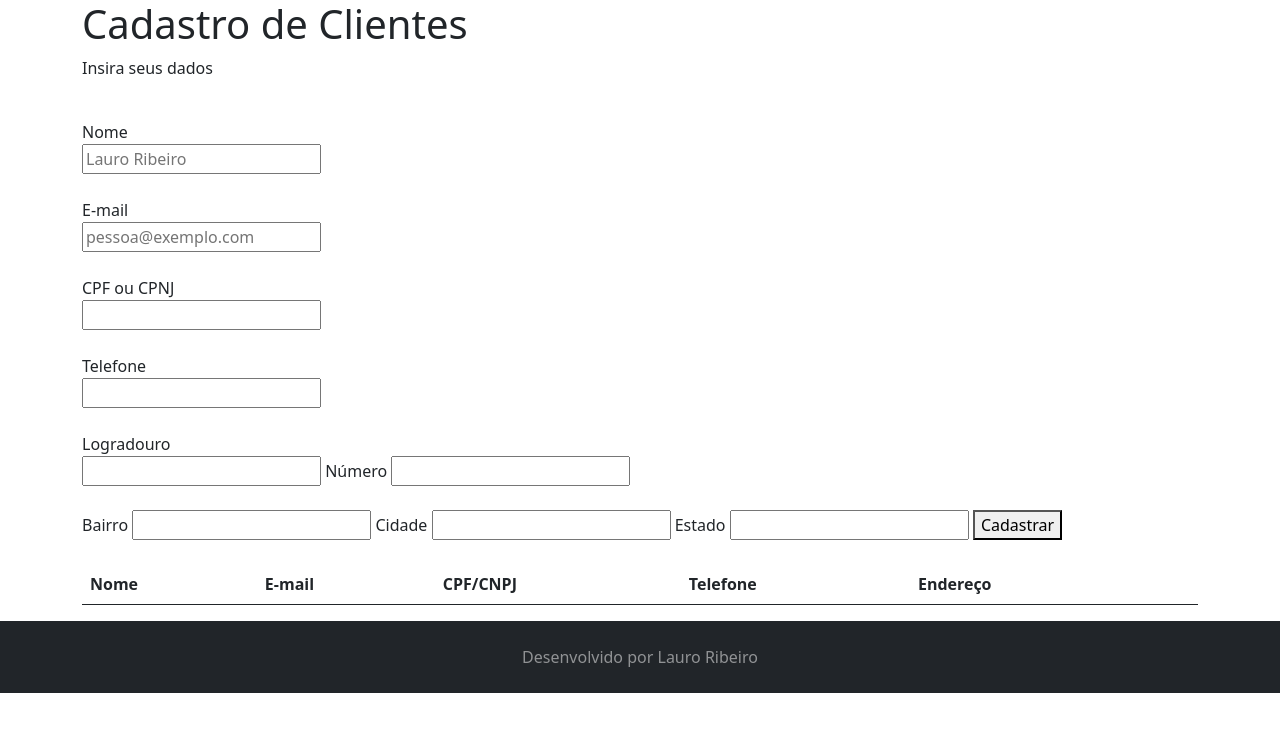
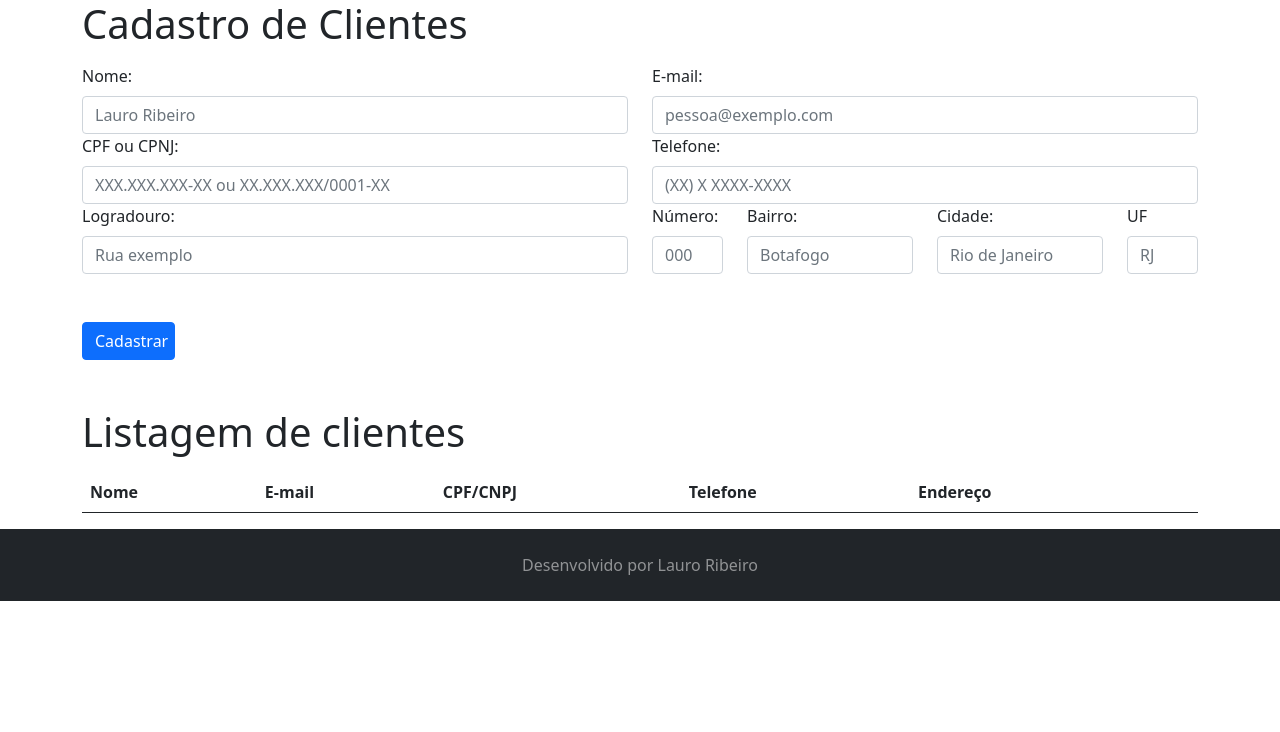
Before and after one commit to lauroribeiro/teste_pratico_helpper, a plain HTML site: page index.html in a window 1280 px wide. Drawn offline with nearby package versions, Linux system fonts and the light colour scheme.

Commit message:
varias mudancas no estilo

```diff
--- a/index.html
+++ b/index.html
@@ -8,37 +8,58 @@
 </head>
 <body>
   <div class="container">
-    <div>
+    <div class="text-left mb-3">
       <h1>Cadastro de Clientes</h1>
-      <p>Insira seus dados</p>
-      <br>
     </div>
     <form action="#" method="POST">
-      <label for="nome">Nome</label><br>
-      <input type="text" name="nome" id="nome" placeholder="Lauro Ribeiro" required>
-      <br><br>
-      <label for="email">E-mail</label><br>
-      <input type="email" name="email" id="email" placeholder="pessoa@exemplo.com" required>
-      <br><br>
-      <label for="cpf_cnpj">CPF ou CPNJ</label><br>
-      <input type="text" name="cpf_cnpj" id="cpf_cnpj" required>
-      <br><br><label for="telefone">Telefone</label><br>
-      <input type="text" name="telefone" id="telefone" required>
-      <br><br>
-      <label for="logradouro">Logradouro</label><br>
-      <input type="text" class="endereco" name="logradouro" id="logradouro" required>
-      <label for="numero">Número</label>
-      <input type="text" class="endereco" name="numero" id="numero" required>
-      <br><br>
-      <label for="bairro">Bairro</label>
-      <input type="text" class="endereco" name="bairro" id="bairro" required>
-      <label for="cidade">Cidade</label>
-      <input type="text" class="endereco" name="cidade" id="cidade" required>
-      <label for="estado">Estado</label>
-      <input type="text" class="endereco" name="estado" id="estado" required>
-      <button id="submitBtn">Cadastrar</button>
+      <div class="row">
+        <div class="col">
+          <label for="nome" class="form-label">Nome:</label>
+          <input type="text" class="form-control" name="nome" id="nome" placeholder="Lauro Ribeiro" required>
+        </div>
+        <div class="col">
+          <label for="email" class="form-label">E-mail:</label>
+          <input type="email" class="form-control" name="email" id="email" placeholder="pessoa@exemplo.com" required>
+        </div>
+      </div>
+      <div class="row">
+        <div class="col">
+          <label for="cpf_cnpj" class="form-label">CPF ou CPNJ:</label>
+          <input type="text" class="form-control" name="cpf_cnpj" id="cpf_cnpj" placeholder="XXX.XXX.XXX-XX ou XX.XXX.XXX/0001-XX" required>
+        </div>
+        <div class="col">
+          <label for="telefone" class="form-label">Telefone:</label>
+          <input type="text" class="form-control" name="telefone" id="telefone" placeholder="(XX) X XXXX-XXXX" required>
+        </div>
+      </div>
+      <div class="row">
+        <div class="col">
+          <label for="logradouro" class="form-label">Logradouro:</label><br>
+          <input type="text" class="endereco form-control" name="logradouro" placeholder="Rua exemplo" id="logradouro" required>
+        </div>
+        <div class="col-1">
+          <label for="numero" class="form-label">Número:</label>
+          <input type="text" class="endereco form-control" name="numero" placeholder="000" id="numero" required>
+        </div>
+        <div class="col-2">
+          <label for="bairro" class="form-label">Bairro:</label>
+          <input type="text" class="endereco form-control" name="bairro" id="bairro" placeholder="Botafogo" required>
+        </div>
+        <div class="col-2">
+          <label for="cidade" class="form-label">Cidade:</label>
+          <input type="text" class="endereco form-control" name="cidade" id="cidade" placeholder="Rio de Janeiro" required>
+        </div>
+        <div class="col-1">
+          <label for="estado" class="form-label">UF</label>
+          <input type="text" class="endereco form-control " name="estado" id="estado" placeholder="RJ" required>
+        </div>
+      </div>
+      <div class="mt-5">
+        <button id="submitBtn" class="btn btn-primary col-1 ">Cadastrar</button>
+      </div>
       <br><br>
     </form>
+    <h1 class="mb-3">Listagem de clientes</h1>
     <table class="table table-striped table-hover">
       <thead>
         <tr>
```
